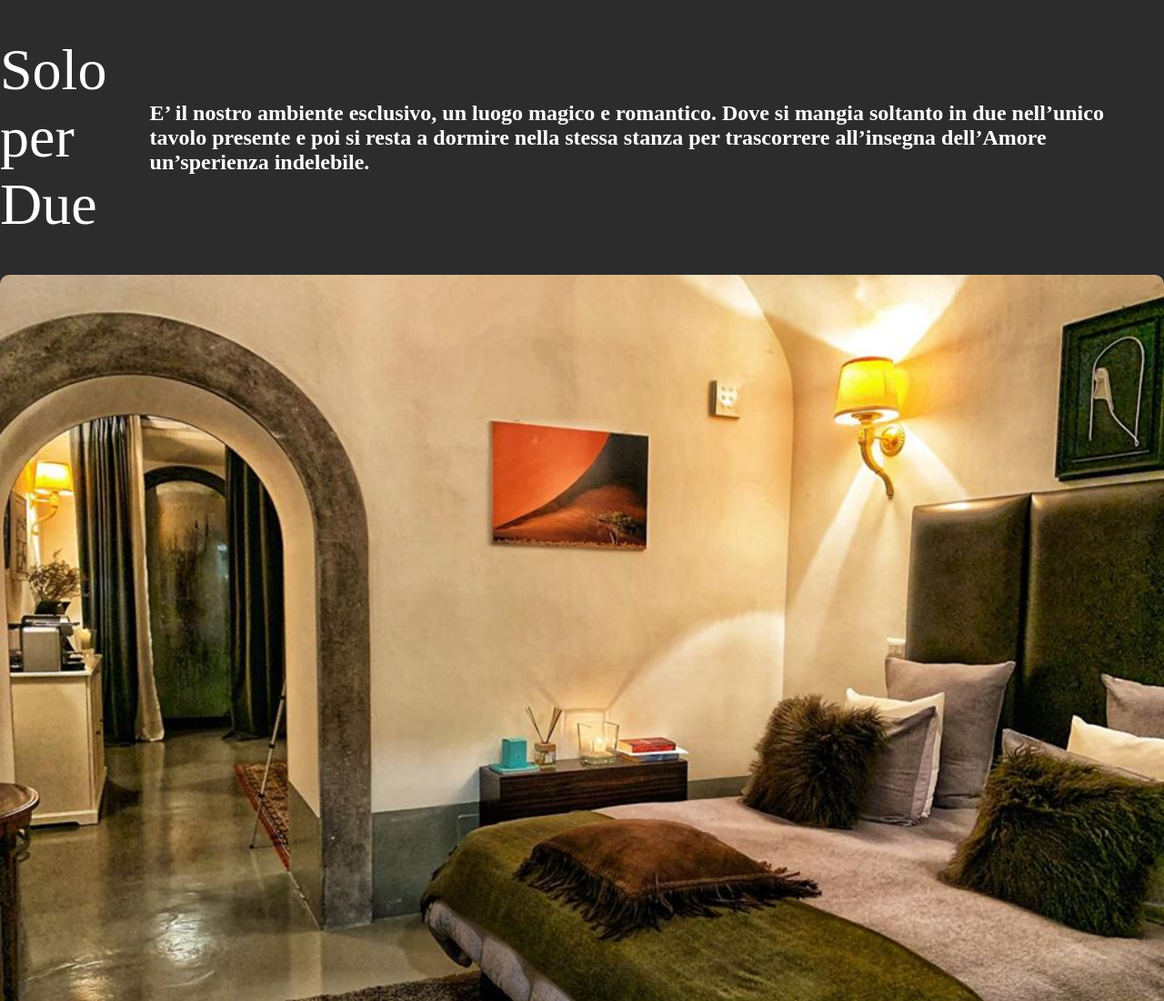
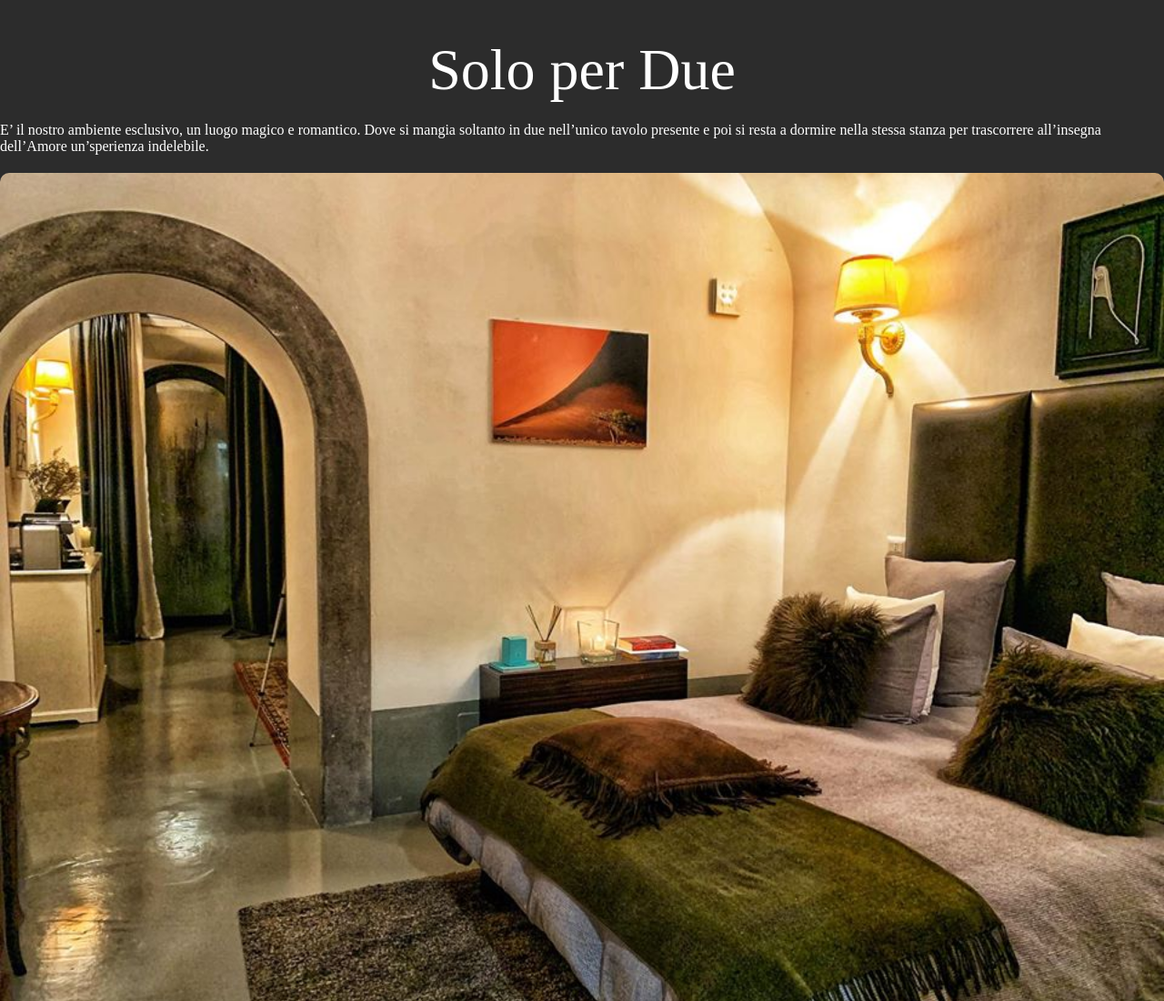
Before and after one commit to Giuse002/Corte-menu, a plain HTML site: page soloperdue.html in a window 1280 px wide. Shown: the top 1100 px of the page at 91% size. Drawn offline with Linux system fonts and the light colour scheme.

Commit message:
Update soloperdue.html

```diff
--- a/soloperdue.html
+++ b/soloperdue.html
@@ -60,8 +60,9 @@
 <body>
     <header>
         <div class="title">Solo per Due</div>
-        <h2>E’ il nostro ambiente esclusivo, un luogo magico e romantico. Dove si mangia soltanto in due nell’unico tavolo presente e poi si resta a dormire nella stessa stanza per trascorrere all’insegna dell’Amore un’sperienza indelebile.</h2>
+
     </header>
+    E’ il nostro ambiente esclusivo, un luogo magico e romantico. Dove si mangia soltanto in due nell’unico tavolo presente e poi si resta a dormire nella stessa stanza per trascorrere all’insegna dell’Amore un’sperienza indelebile.
     <div class="photo-container">
         <img src="STANZA.jpg" alt="Solo per Due Photo 1">
         <img src="TAVOLOX2.jpg" alt="Solo per Due Photo 2">
```
